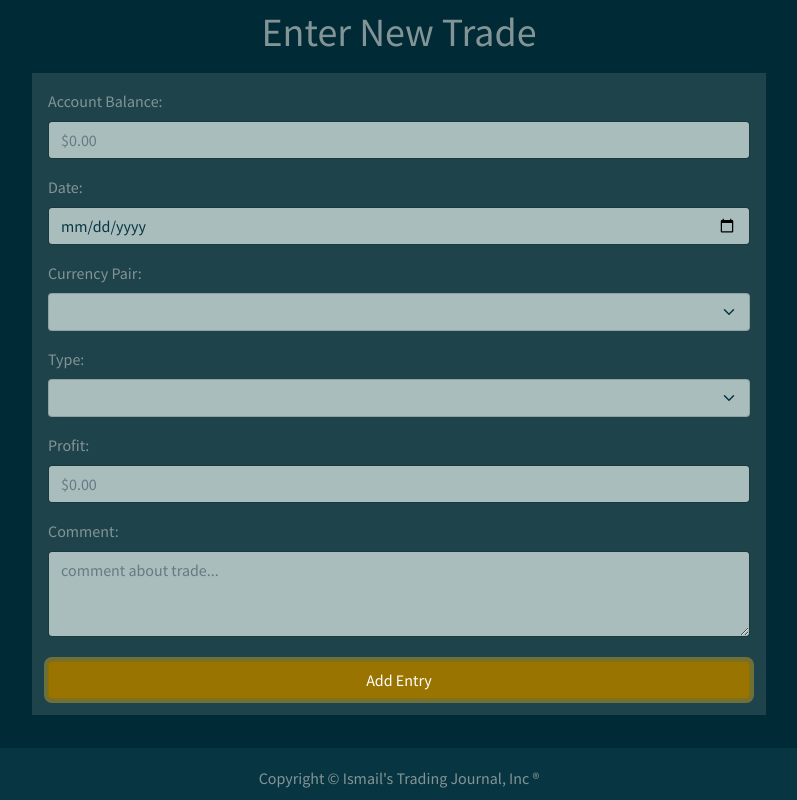
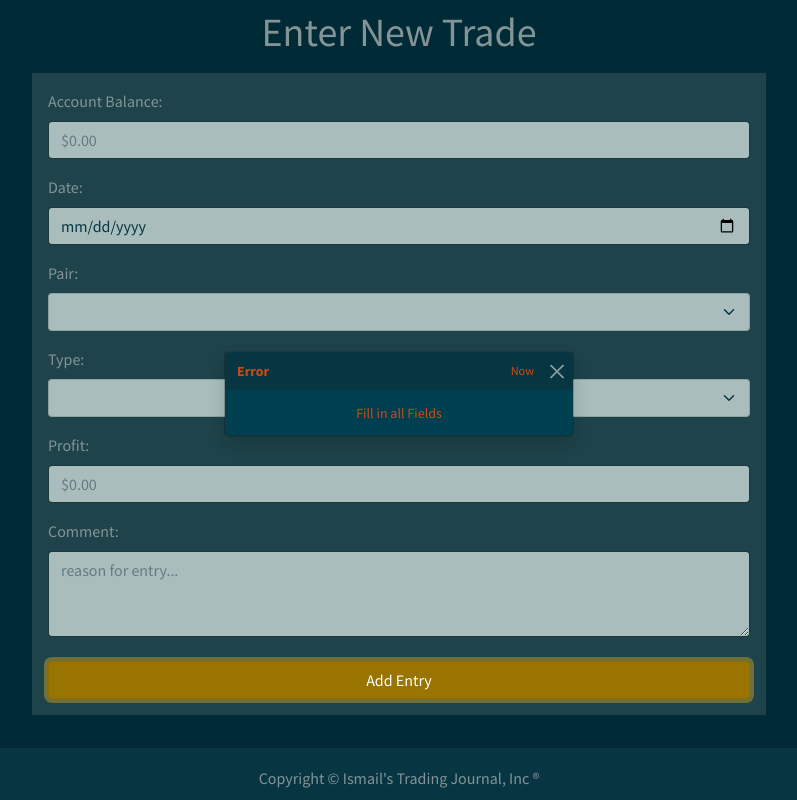
Before and after one commit to smileforismail/Trading_Journal, a React (Create React App) app in the folder frontend/: page /new-entry in a window 1280 px wide. Both pictures are taken after typing "5", "2020-01-15", "5", "Sample" into the empty fields and a click on the button "Add Entry". Shown: the part 165-965 px from the top of the page, without its empty margins (241-1038 px from the left). Built offline with nearby package versions, Linux system fonts and the light colour scheme; no server answers.

Commit message:
add image to model

```diff
--- a/frontend/src/screens/NewEntryScreen.js
+++ b/frontend/src/screens/NewEntryScreen.js
@@ -10,15 +10,20 @@ import Col from "react-bootstrap/Col";
 import Button from "react-bootstrap/Button";
 import Form from "react-bootstrap/Form";
 import Card from "react-bootstrap/Card";
+import Toast from "react-bootstrap/Toast";
 
 const NewEntryScreen = () => {
+	// state for toast component
+	const [showToast, setShowToast] = useState(false);
+	// set when toggle is called
+	const toggleShowToast = () => setShowToast(!showToast);
+
 	const [tradeData, setTradeData] = useState({
 		date: "",
 		accountBalance: "",
 		currencyPair: "",
 		type: "",
 		profit: "",
-		return: "",
 		comment: "",
 	});
 
@@ -40,9 +45,25 @@ const NewEntryScreen = () => {
 	const handleClick = (event) => {
 		event.preventDefault();
 
-		// send data to backend
+		// check if all keys have a value
+		let thumbsUp = false;
 		const sendData = async () => {
-			await axios.post("http://localhost:4000/api/trades/create", tradeData);
+			for (var key in tradeData) {
+				if (tradeData[key] === "") {
+					thumbsUp = false;
+					break;
+				} else {
+					thumbsUp = true;
+				}
+			}
+			// send data to backend if object keys have values
+			if (thumbsUp) {
+				await axios.post("http://localhost:4000/api/trades/create", tradeData);
+			} else {
+				console.log("nope");
+				// set when toggle is called
+				setShowToast(!showToast);
+			}
 		};
 		sendData();
 
@@ -91,7 +112,6 @@ const NewEntryScreen = () => {
 										</Col>
 									</Row>
 								</Form.Group>
-
 								{/* Date */}
 								<Form.Group className="mb-3">
 									<Row>
@@ -107,12 +127,11 @@ const NewEntryScreen = () => {
 										</Col>
 									</Row>
 								</Form.Group>
-
 								{/* Currency pair */}
 								<Form.Group className="mb-3">
 									<Row>
 										<Col>
-											<Form.Label>Currency Pair:</Form.Label>
+											<Form.Label>Pair:</Form.Label>
 
 											<Form.Select
 												onChange={handleChange}
@@ -128,7 +147,6 @@ const NewEntryScreen = () => {
 										</Col>
 									</Row>
 								</Form.Group>
-
 								{/* Type */}
 								<Form.Group className="mb-3">
 									<Row>
@@ -143,7 +161,6 @@ const NewEntryScreen = () => {
 										</Col>
 									</Row>
 								</Form.Group>
-
 								{/* Profit */}
 								<Form.Group className="mb-3">
 									<Row>
@@ -159,7 +176,6 @@ const NewEntryScreen = () => {
 										</Col>
 									</Row>
 								</Form.Group>
-
 								{/* Comment */}
 								<Form.Group className="mb-4">
 									<Row>
@@ -169,18 +185,29 @@ const NewEntryScreen = () => {
 												onChange={handleChange}
 												as={"textarea"}
 												rows="3"
-												placeholder="comment about trade..."
+												placeholder="reason for entry..."
 												name="comment"
 												value={tradeData.comment}
 											/>
 										</Col>
 									</Row>
 								</Form.Group>
-
 								<div class="d-grid gap-2">
 									<Button class="btn btn-primary" type="submit" onClick={handleClick}>
 										Add Entry
 									</Button>
+								</div>
+
+								{/* toast that appears when button is clicked */}
+
+								<div class="position-absolute top-50 start-50 translate-middle">
+									<Toast show={showToast} onClose={toggleShowToast}>
+										<Toast.Header className="text-warning bg-dark">
+											<strong className="me-auto">Error</strong>
+											<small>Now</small>
+										</Toast.Header>
+										<Toast.Body className="text-center text-warning">Fill in all Fields</Toast.Body>
+									</Toast>
 								</div>
 							</Form>
 						</Card.Body>
```
Also changed, not shown: 1 other file (tests, documents, lock files or other folders).
